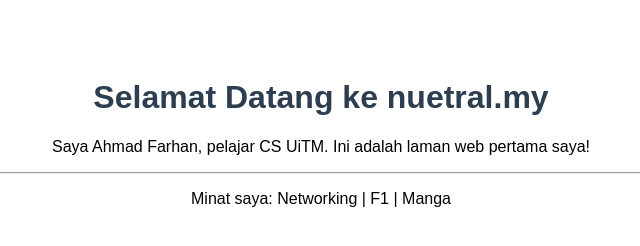
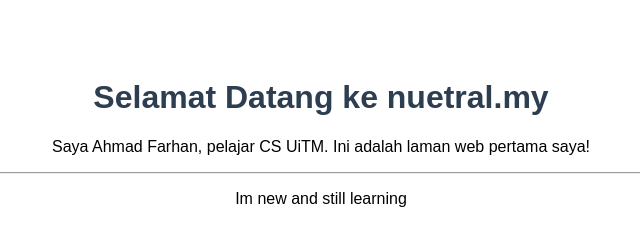
Before and after one commit to farhanyusoff336584/nuetral-web, a plain HTML site: page index.html in a window 1280 px wide. Shown: the whole page, without its empty margins (319-959 px from the left). Drawn offline with Linux system fonts and the light colour scheme.

Commit message:
Update interests paragraph in index.html

```diff
--- a/index.html
+++ b/index.html
@@ -11,6 +11,6 @@
     <h1>Selamat Datang ke nuetral.my</h1>
     <p>Saya Ahmad Farhan, pelajar CS UiTM. Ini adalah laman web pertama saya!</p>
     <hr>
-    <p>Minat saya: Networking | F1 | Manga</p>
+    <p>Im new and still learning</p>
 </body>
 </html>
```
